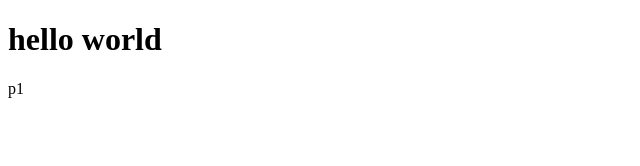
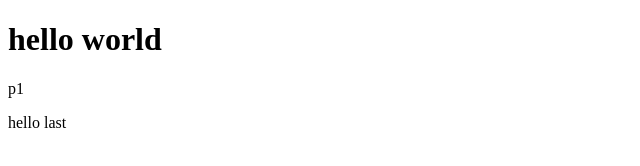
Before and after one commit to omarkhaled-19/iti_pluralsight_Omar_Khaled, a plain HTML site: page index.html in a window 1280 px wide. Shown: the full height of the page, 0-640 px from the left. Drawn offline with Linux system fonts and the light colour scheme.

Commit message:
Update index.html

```diff
--- a/index.html
+++ b/index.html
@@ -9,5 +9,6 @@
 <body>
     <h1>hello world</h1>
     <p>p1</p>
+    hello last
 </body>
 </html>
```
